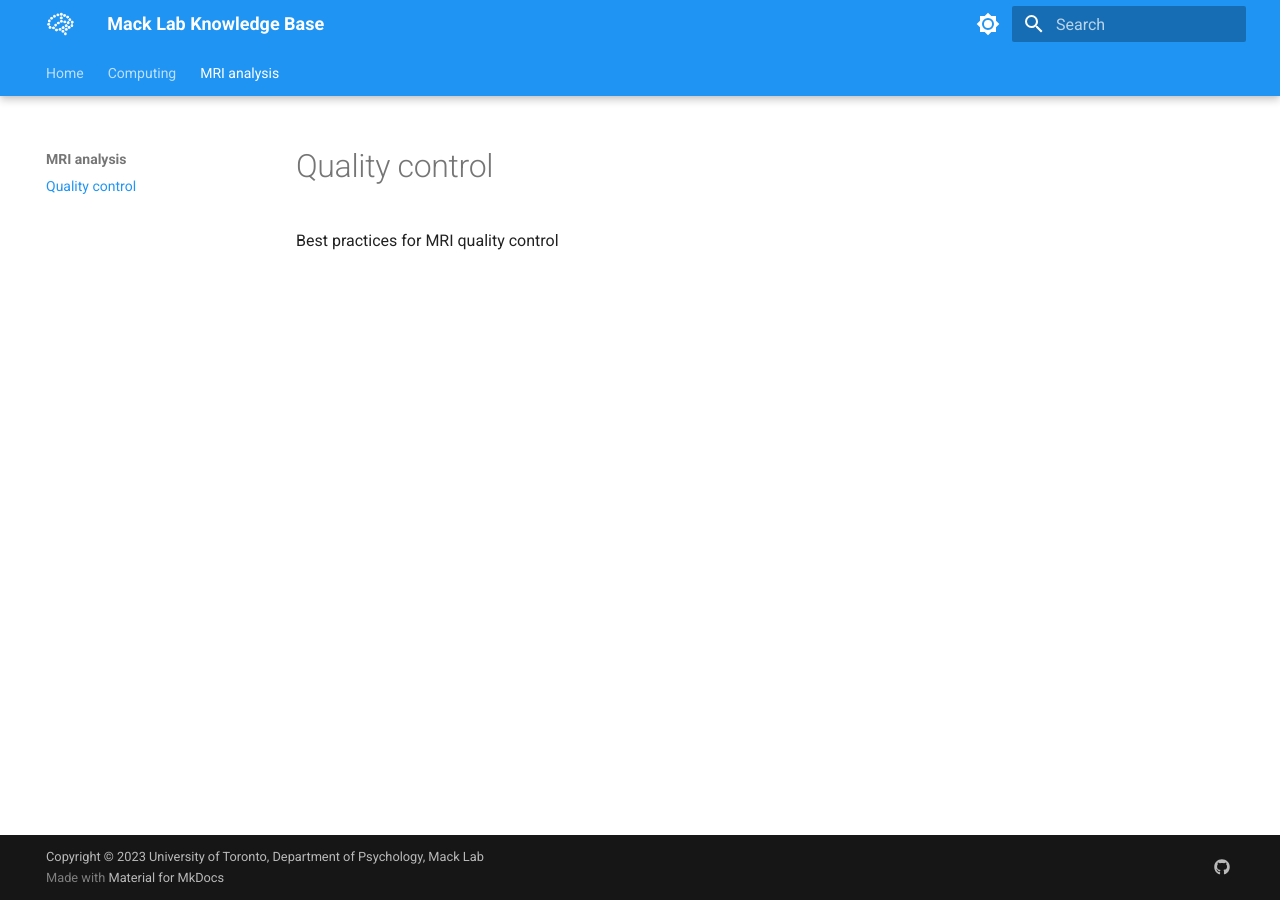
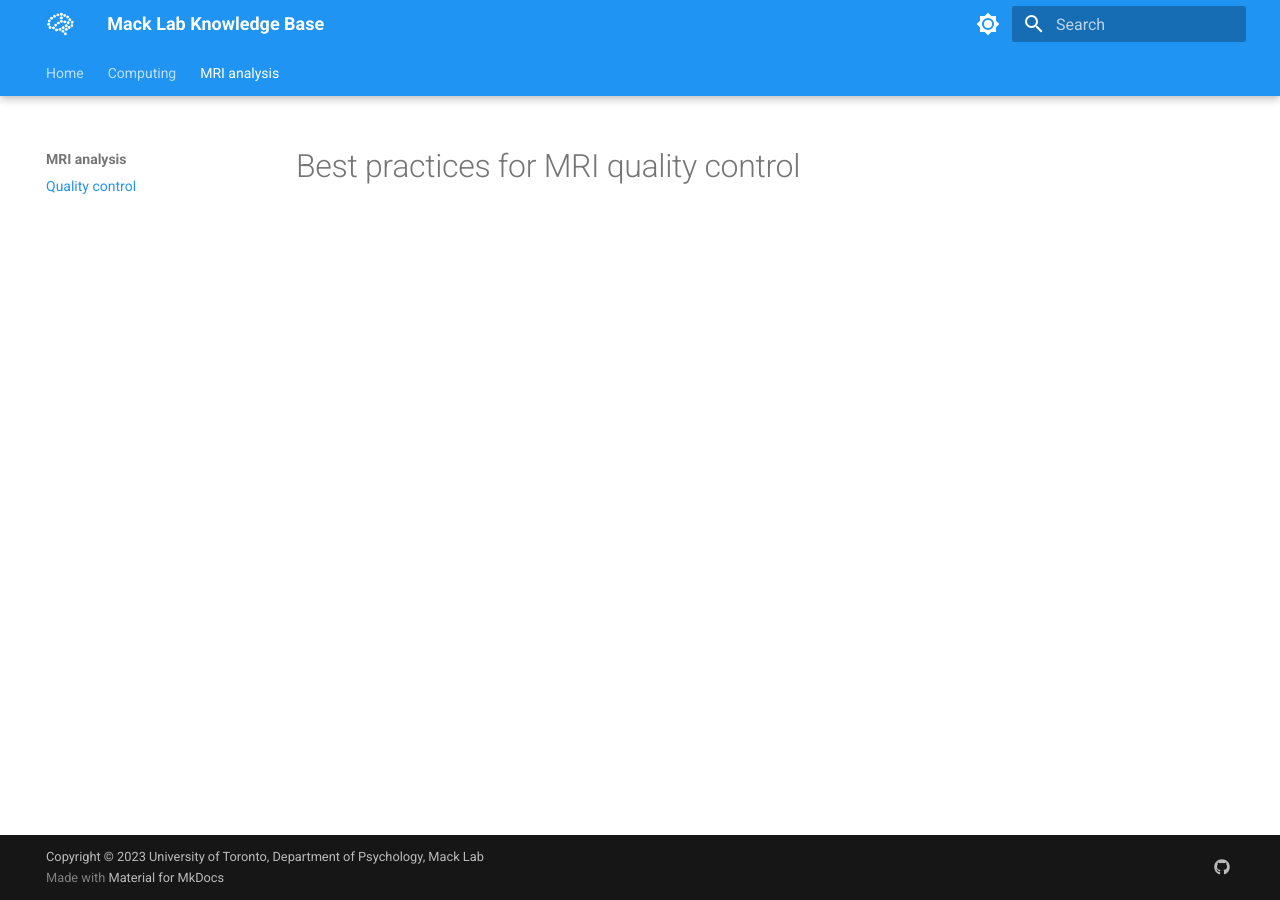
Before and after one commit to macklab/manual, an MkDocs documentation site: the page built from docs/mri_qc.md, in a window 1280 px wide. Built offline with MkDocs 1.6.1 and Material for MkDocs 9.7.7, drawn with Linux system fonts in a browser that asks for light colours.

Commit message:
Update mri_qc.md

```diff
--- a/docs/mri_qc.md
+++ b/docs/mri_qc.md
@@ -1 +1 @@
-Best practices for MRI quality control
+# Best practices for MRI quality control
```
